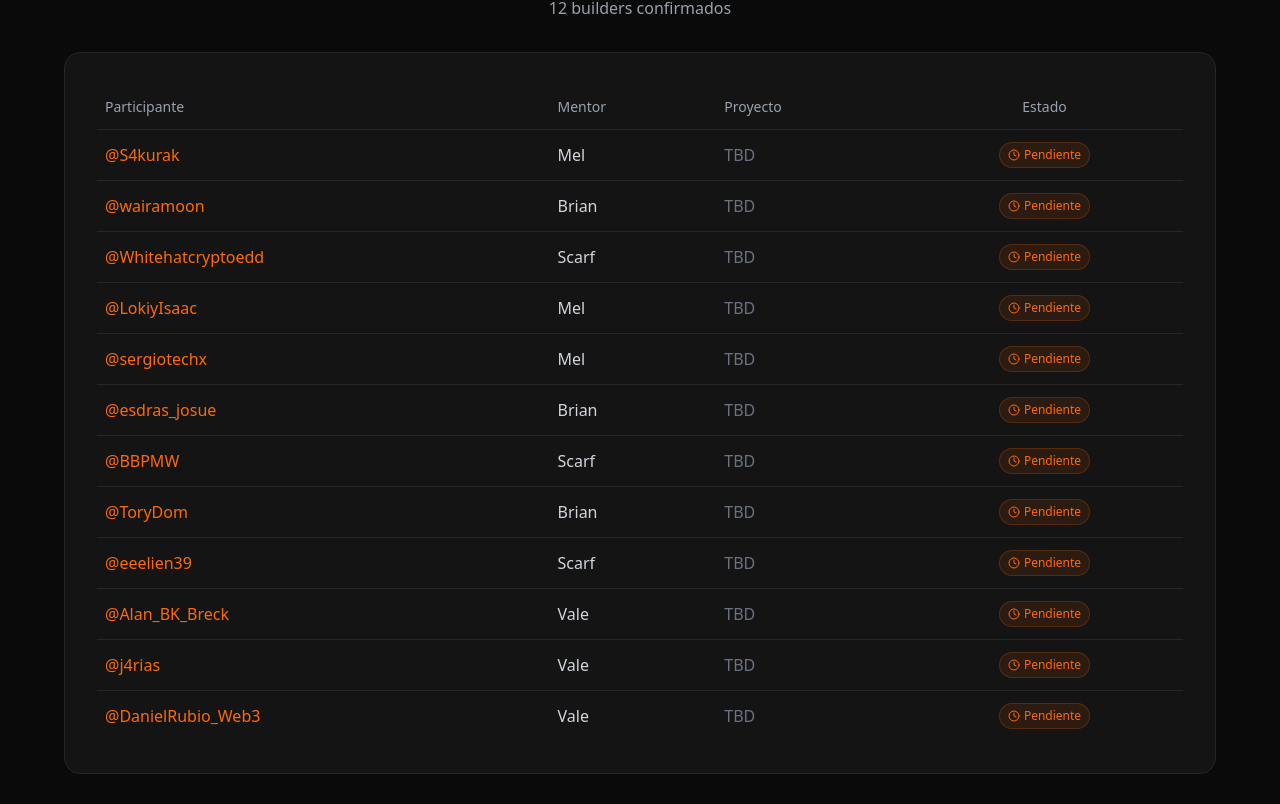
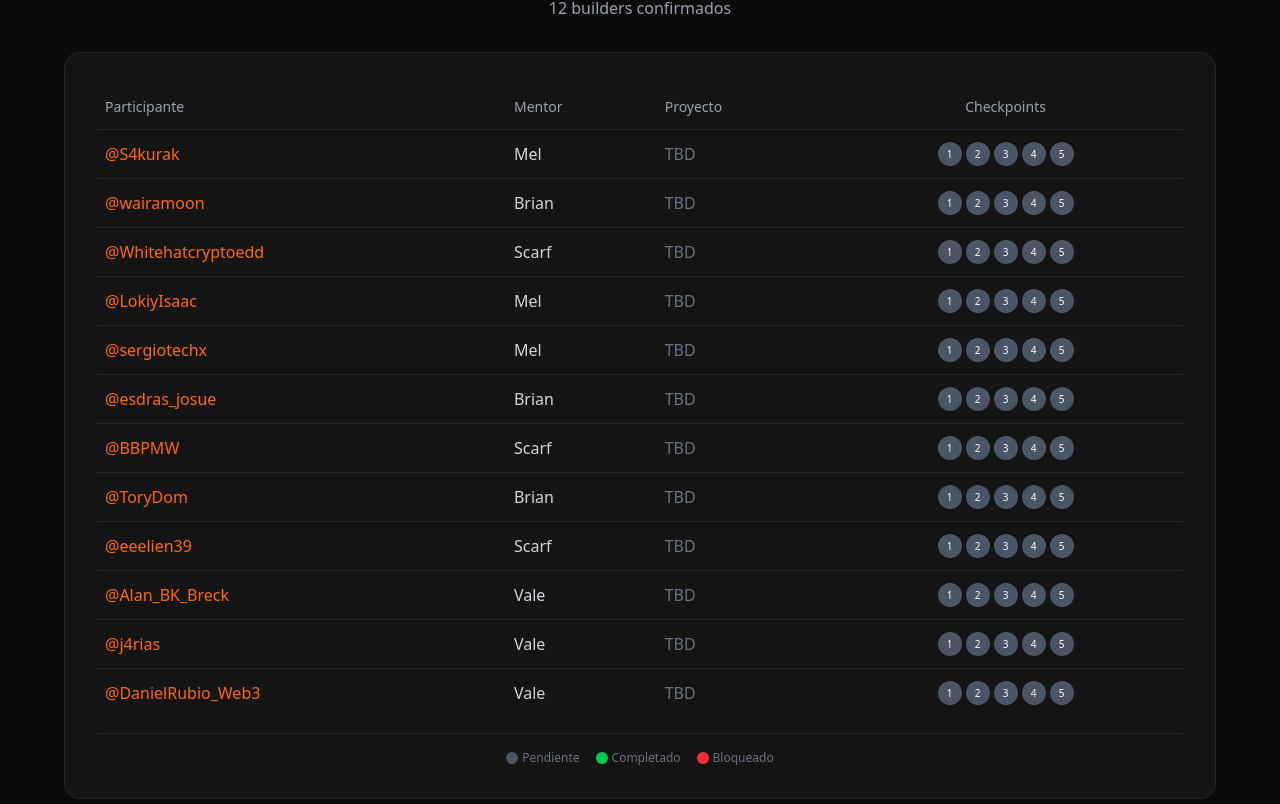
Before and after one commit to fruteroclub/reporte-vibecoding, a Next.js app: page /arco2 in a window 1280 px wide. Shown: the part 1876-2680 px from the top of the page. Built offline with nearby package versions, Linux system fonts and the light colour scheme.

Commit message:
✨ Add visual checkpoint tracking per participant
- Show 5 checkpoint dots per participant (1-5)
- Color coded: gray=pending, green=done, red=blocked
- Added legend at bottom of table
- Ready to update individual participant progress

```diff
--- a/src/app/arco2/page.tsx
+++ b/src/app/arco2/page.tsx
@@ -14,20 +14,21 @@
   description: "1 semana para lanzar TU producto - Mentoría 1:1",
 };
 
-// Participantes data
+// Participantes data con checkpoints
+// cp = [cp1, cp2, cp3, cp4, cp5] donde: 0=pending, 1=done, 2=blocked
 const participantes = [
-  { handle: "@S4kurak", mentor: "Mel", proyecto: "TBD", status: "pending" },
-  { handle: "@wairamoon", mentor: "Brian", proyecto: "TBD", status: "pending" },
-  { handle: "@Whitehatcryptoedd", mentor: "Scarf", proyecto: "TBD", status: "pending" },
-  { handle: "@LokiyIsaac", mentor: "Mel", proyecto: "TBD", status: "pending" },
-  { handle: "@sergiotechx", mentor: "Mel", proyecto: "TBD", status: "pending" },
-  { handle: "@esdras_josue", mentor: "Brian", proyecto: "TBD", status: "pending" },
-  { handle: "@BBPMW", mentor: "Scarf", proyecto: "TBD", status: "pending" },
-  { handle: "@ToryDom", mentor: "Brian", proyecto: "TBD", status: "pending" },
-  { handle: "@eeelien39", mentor: "Scarf", proyecto: "TBD", status: "pending" },
-  { handle: "@Alan_BK_Breck", mentor: "Vale", proyecto: "TBD", status: "pending" },
-  { handle: "@j4rias", mentor: "Vale", proyecto: "TBD", status: "pending" },
-  { handle: "@DanielRubio_Web3", mentor: "Vale", proyecto: "TBD", status: "pending" },
+  { handle: "@S4kurak", mentor: "Mel", proyecto: "TBD", cp: [0,0,0,0,0] },
+  { handle: "@wairamoon", mentor: "Brian", proyecto: "TBD", cp: [0,0,0,0,0] },
+  { handle: "@Whitehatcryptoedd", mentor: "Scarf", proyecto: "TBD", cp: [0,0,0,0,0] },
+  { handle: "@LokiyIsaac", mentor: "Mel", proyecto: "TBD", cp: [0,0,0,0,0] },
+  { handle: "@sergiotechx", mentor: "Mel", proyecto: "TBD", cp: [0,0,0,0,0] },
+  { handle: "@esdras_josue", mentor: "Brian", proyecto: "TBD", cp: [0,0,0,0,0] },
+  { handle: "@BBPMW", mentor: "Scarf", proyecto: "TBD", cp: [0,0,0,0,0] },
+  { handle: "@ToryDom", mentor: "Brian", proyecto: "TBD", cp: [0,0,0,0,0] },
+  { handle: "@eeelien39", mentor: "Scarf", proyecto: "TBD", cp: [0,0,0,0,0] },
+  { handle: "@Alan_BK_Breck", mentor: "Vale", proyecto: "TBD", cp: [0,0,0,0,0] },
+  { handle: "@j4rias", mentor: "Vale", proyecto: "TBD", cp: [0,0,0,0,0] },
+  { handle: "@DanielRubio_Web3", mentor: "Vale", proyecto: "TBD", cp: [0,0,0,0,0] },
 ];
 
 const mentores = [
@@ -204,7 +205,7 @@
                     <th className="text-left text-gray-400 text-xs md:text-sm font-medium py-3 px-2">Participante</th>
                     <th className="text-left text-gray-400 text-xs md:text-sm font-medium py-3 px-2">Mentor</th>
                     <th className="text-left text-gray-400 text-xs md:text-sm font-medium py-3 px-2 hidden sm:table-cell">Proyecto</th>
-                    <th className="text-center text-gray-400 text-xs md:text-sm font-medium py-3 px-2">Estado</th>
+                    <th className="text-center text-gray-400 text-xs md:text-sm font-medium py-3 px-2">Checkpoints</th>
                   </tr>
                 </thead>
                 <tbody>
@@ -214,15 +215,29 @@
                       <td className="text-gray-300 text-sm md:text-base py-3 px-2">{p.mentor}</td>
                       <td className="text-gray-500 text-sm md:text-base py-3 px-2 hidden sm:table-cell">{p.proyecto}</td>
                       <td className="text-center py-3 px-2">
-                        <span className="inline-flex items-center gap-1 px-2 py-1 rounded-full text-xs bg-orange-500/10 text-orange-500 border border-orange-500/20">
-                          <Clock className="w-3 h-3" />
-                          <span className="hidden sm:inline">Pendiente</span>
-                        </span>
+                        <div className="flex items-center justify-center gap-1">
+                          {p.cp.map((status, idx) => (
+                            <CheckpointDot key={idx} status={status} num={idx + 1} />
+                          ))}
+                        </div>
                       </td>
                     </tr>
                   ))}
                 </tbody>
               </table>
+            </div>
+
+            {/* Legend */}
+            <div className="flex items-center justify-center gap-4 mt-4 pt-4 border-t border-[#262626]">
+              <div className="flex items-center gap-1 text-xs text-gray-500">
+                <div className="w-3 h-3 rounded-full bg-gray-600" /> Pendiente
+              </div>
+              <div className="flex items-center gap-1 text-xs text-gray-500">
+                <div className="w-3 h-3 rounded-full bg-green-500" /> Completado
+              </div>
+              <div className="flex items-center gap-1 text-xs text-gray-500">
+                <div className="w-3 h-3 rounded-full bg-red-500" /> Bloqueado
+              </div>
             </div>
           </div>
         </div>
@@ -308,3 +323,22 @@
     </div>
   );
 }
+
+// Checkpoint Dot Component
+function CheckpointDot({ status, num }: { status: number; num: number }) {
+  // status: 0=pending, 1=done, 2=blocked
+  const colors = {
+    0: "bg-gray-600 hover:bg-gray-500",
+    1: "bg-green-500",
+    2: "bg-red-500",
+  };
+
+  return (
+    <div
+      className={`w-5 h-5 md:w-6 md:h-6 rounded-full flex items-center justify-center text-[10px] font-medium transition-colors ${colors[status as keyof typeof colors] || colors[0]}`}
+      title={`CP${num}: ${status === 0 ? 'Pendiente' : status === 1 ? 'Completado' : 'Bloqueado'}`}
+    >
+      {num}
+    </div>
+  );
+}
```
